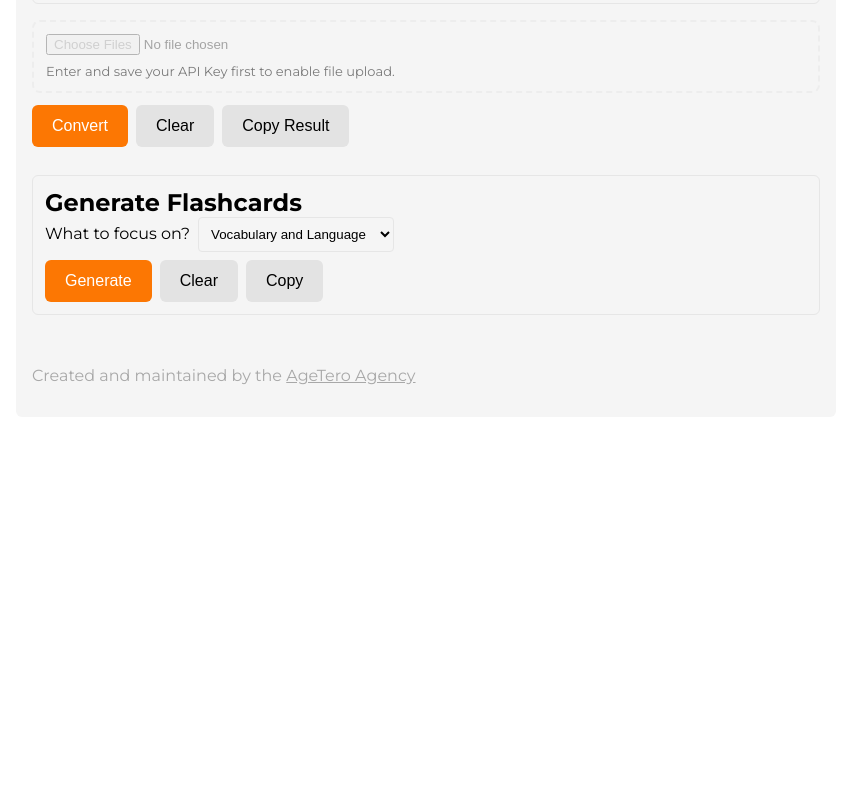
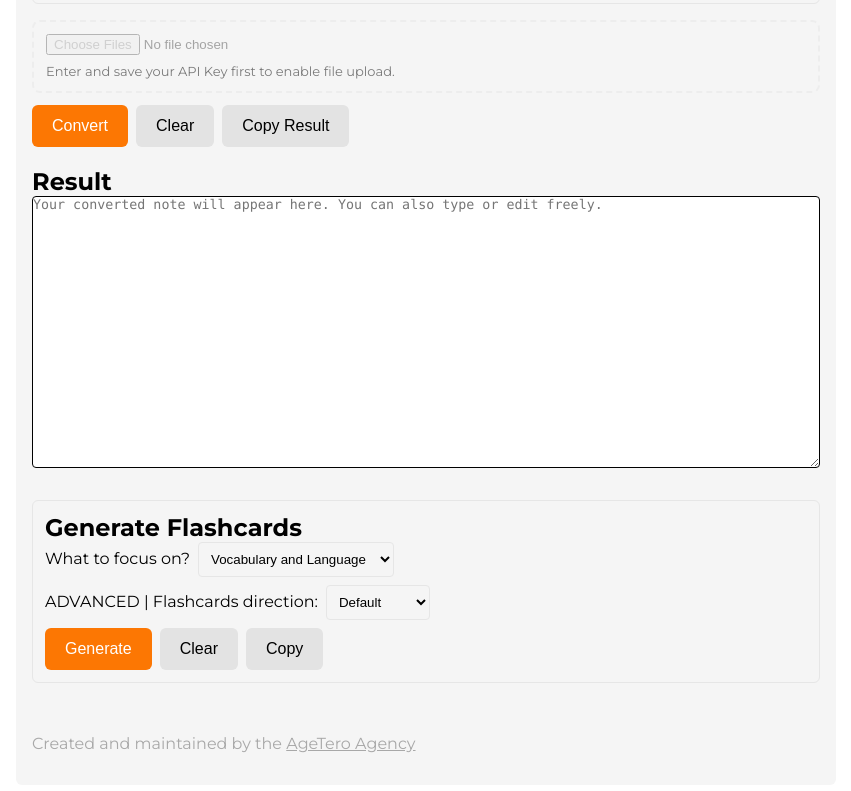
Before and after one commit to shandrodan/notes2digital, a Next.js app: page / in a window 1280 px wide. Shown: the part 337-1128 px from the top of the page, without its empty margins (214-1065 px from the left). Before the commit the page ends 800 px from the top, so only its background shows below. Built offline with nearby package versions, Linux system fonts and the light colour scheme.

Commit message:
Result field behavior and flashcard directions

```diff
--- a/src/app/api/flashcards/route.js
+++ b/src/app/api/flashcards/route.js
@@ -3,7 +3,7 @@ import OpenAI from "openai";
 
 export async function POST(req) {
   try {
-    const { apiKey, model, focus, note } = await req.json();
+    const { apiKey, model, focus, direction, note } = await req.json();
     if (!apiKey) return new Response("Missing API key", { status: 400 });
     if (!note) return new Response("No note provided", { status: 400 });
 
@@ -16,7 +16,7 @@ export async function POST(req) {
             promptBase = `You are a flashcard generator. I will provide lecture notes, and you must create quiz-style flashcards using this exact format:
 Format Requirements:
 
-Use "Question >> Answer" structure
+Use "Question \n${direction} Answer" structure
 Each flashcard on a new line
 No introductory text, explanations, or additional commentary
 Focus on testable knowledge from the lecture content
@@ -30,9 +30,9 @@ Cover the main topics comprehensively
 Find concepts and definitions in text, generate and add information yourself as little as possible
 
 Example Output:
-What is [concept]? >> [Definition/explanation]
-How does [process] work? >> [Step-by-step explanation]
-What are the key features of [topic]? >> [List of features]
+What is [concept]? \n${direction} [Definition/explanation]
+How does [process] work? \n${direction} [Step-by-step explanation]
+What are the key features of [topic]? \n${direction} [List of features]
 
 Here are my lecture notes:
 
@@ -42,7 +42,7 @@ Lecture Notes:\n${note}`;
             promptBase = `You are a vocabulary flashcard generator for language learning. I will provide lecture notes, and you must create flashcards using this exact format:
 Format Requirements:
 
-Use "Word/Term >> Definition" structure
+Use "Word/Term \n${direction} Definition" structure
 Each flashcard on a new line
 No additional text, explanations, or commentary
 Output only the flashcards
@@ -55,9 +55,9 @@ Add minimal additional information - rely primarily on what's in the text
 If a word list is provided, include ALL words from that list
 
 Example Output:
-[Word] >> [Definition from text]
-[Term] >> [Explanation provided in notes]
-[Vocabulary] >> [Meaning given in source]
+[Word] \n${direction} [Definition from text]
+[Term] \n${direction} [Explanation provided in notes]
+[Vocabulary] \n${direction} [Meaning given in source]
 Here are my lecture notes:
 \n${note}`;
             break;
@@ -65,7 +65,7 @@ Here are my lecture notes:
             promptBase = `You are a comprehensive flashcard generator for terminology and concepts. I will provide lecture notes, and you must create flashcards using this exact format:
 Format Requirements:
 
-Use "Question >> Answer" structure
+Use "Question \n${direction} Answer" structure
 Each flashcard on a new line
 No additional text, explanations, or commentary
 Output only the flashcards
@@ -81,16 +81,16 @@ Only provide your own explanation if absolutely no explanation exists in the tex
 Prioritize completeness - capture every defined term and concept
 
 Example Output:
-What is [term]? >> [Exact definition from text]
-What is the formula for [concept]? >> [Formula from notes]
-How is [concept] defined? >> [Definition provided in source]
+What is [term]? \n${direction} [Exact definition from text]
+What is the formula for [concept]? \n${direction} [Formula from notes]
+How is [concept] defined? \n${direction} [Definition provided in source]
 Here are my lecture notes: \n${note}`;
             break;
         default:
             promptBase = `You are a flashcard generator. I will provide source material, and you must create flashcards using this exact format:
 Format Requirements:
 
-Use "Question >> Answer" structure
+Use "Question \n${direction} Answer" structure
 Each flashcard on a new line
 No additional text, explanations, or commentary
 Output only the flashcards
@@ -106,9 +106,9 @@ Keep answers concise but complete
 Only add your own explanations if the source material lacks clarity (rare cases)
 
 Example Output:
-What is [concept]? >> [Definition/explanation]
-How does [process] work? >> [Step-by-step explanation]
-What are [item]? >> [Description/list]
+What is [concept]? \n${direction} [Definition/explanation]
+How does [process] work? \n${direction} [Step-by-step explanation]
+What are [item]? \n${direction} [Description/list]
 Here is my source material:\n${note}`;
         }
 
--- a/src/app/page.js
+++ b/src/app/page.js
@@ -13,6 +13,7 @@ export default function Home() {
   // Flashcards feature states
   const [flashcards, setFlashcards] = useState("");
   const [flashFocus, setFlashFocus] = useState("vocabulary");
+  const [flashDirection, setFlashDirection] = useState("Default");
   const [flashLoading, setFlashLoading] = useState(false);
 
   const dragItem = useRef();
@@ -141,6 +142,7 @@ function onTouchEnd() {
           apiKey: savedApiKey,
           model: selectedModel,
           focus: flashFocus,
+          direction: flashDirection,
           note: result
         })
 
@@ -326,17 +328,22 @@ async function handleCopyFlashcards() {
 
       {error && <p style={{ color: "#ff4d4f", marginTop: 12 }}>{error}</p>}
 
-      {result && (
-        <>
-          <h2 style={{ marginTop: 20 }}>Result</h2>
-          <textarea
-            value={result}
-            readOnly
-            rows={18}
-            style={{ width: "100%", fontFamily: "ui-monospace, Menlo, monospace", background: "#fff", color: "#000", border: "1px solid #000", borderRadius: 4 }}
-          />
-        </>
-      )}
+        <h2 style={{ marginTop: 20 }}>Result</h2>
+        <textarea
+          value={result}
+          onChange={(e) => setResult(e.target.value)}
+          rows={18}
+          placeholder="Your converted note will appear here. You can also type or edit freely."
+          style={{
+            width: "100%",
+            fontFamily: "ui-monospace, Menlo, monospace",
+            background: "#fff",
+            color: "#000",
+            border: "1px solid #000",
+            borderRadius: 4
+          }}
+        />
+
                 {/* Flashcards Section */}
           <div style={{ marginTop: 28, padding: 12, border: "1px solid #e6e6e6", borderRadius: 6 }}>
             <h2>Generate Flashcards</h2>
@@ -348,6 +355,17 @@ async function handleCopyFlashcards() {
                 <option value="vocabulary">Vocabulary and Language</option>
                 <option value="terminology">Terminology and Concepts</option>
                 <option value="quiz">Quiz</option>
+              </select>
+            </div>
+
+                        <div style={{ marginBottom: 8 }}>
+              <label style={{ marginRight: 8 }}>ADVANCED | Flashcards direction:</label>
+              <select
+              style={{ padding: 8, background: "none", color: "#000", border: "1px solid #e6e6e6", borderRadius: 4 }}
+              value={flashDirection} onChange={(e) => setFlashDirection(e.target.value)}>
+                <option value=">>">Default</option>
+                <option value="<<">Backwards</option>
+                <option value="<>">Both Ways</option>
               </select>
             </div>
 
```
